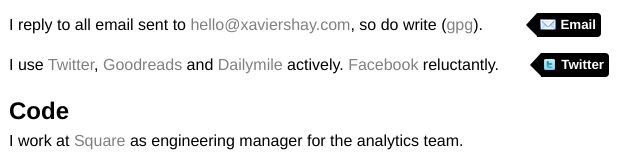
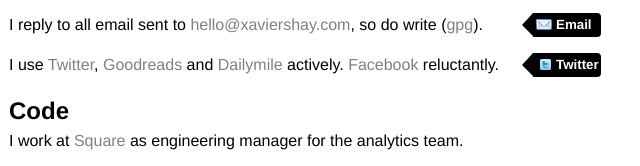
Before and after one commit to xaviershay/xaviershay.com, a plain HTML site: page public/index.html in a window 1280 px wide. Shown: the part 224-390 px from the top of the page, 376-1016 px from the left. Drawn offline with nearby package versions, Linux system fonts and the light colour scheme.

Commit message:
Make twitter/email callouts line up better.

```diff
--- a/public/index.html
+++ b/public/index.html
@@ -42,14 +42,13 @@
         margin-right: -82px;
       }
       .callout.twitter {
-        margin-right: -90px;
       }
       .callout.email a {
         background-image: url('images/email.png');
       }
       .callout.twitter a {
+        background-position: 7px center;
         background-image: url('images/twitter-small.png');
-        padding-left: 20px;
       }
       .callout a {
         background-color: black;
@@ -67,6 +66,7 @@
         -webkit-border-top-right-radius: 4px;
         -webkit-border-bottom-right-radius: 4px;
         -moz-border-radius: 0px 4px 4px 0px;
+        width: 40px;
       }
       .callout .arrow {
         border-color: white;
```
